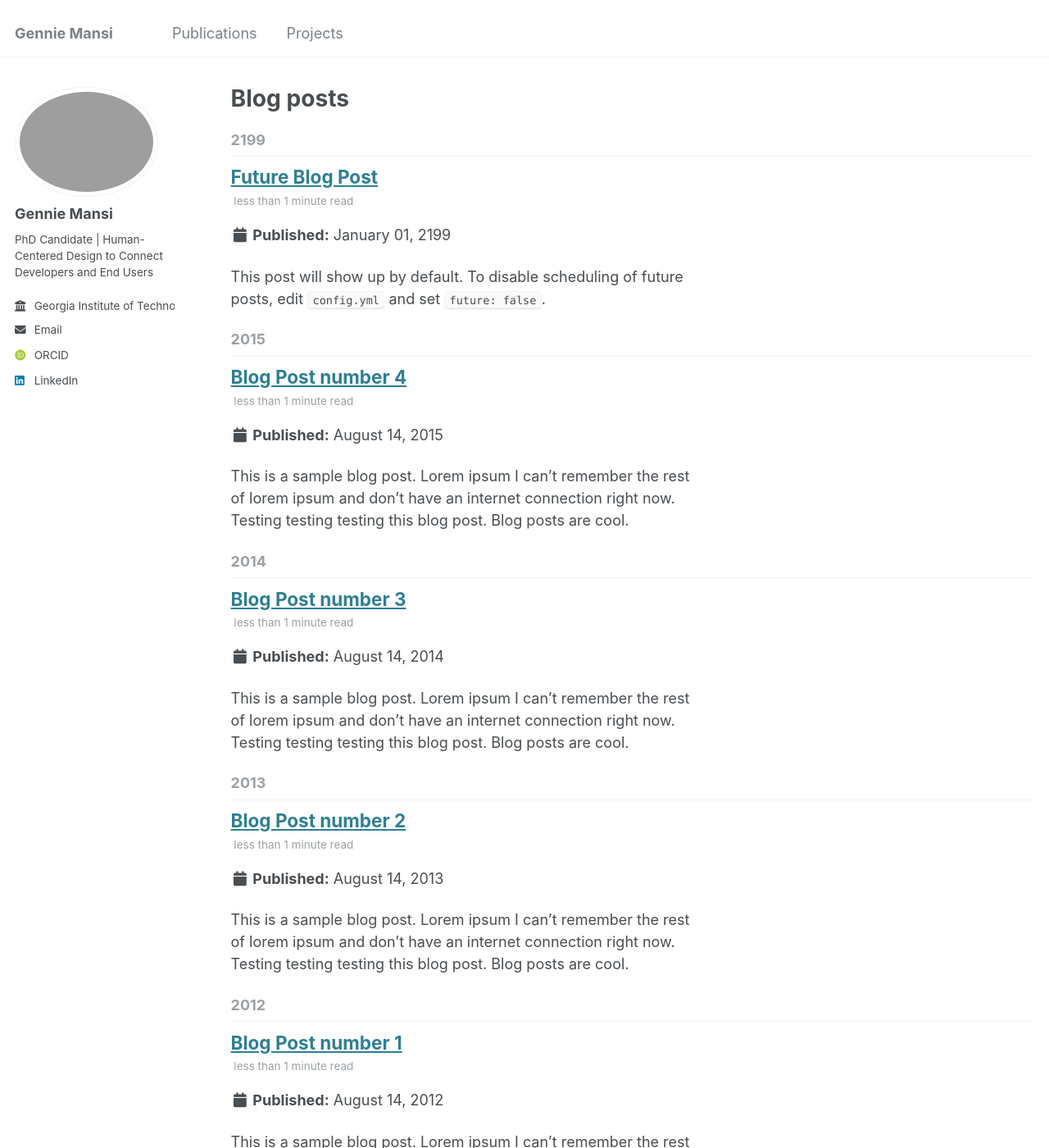
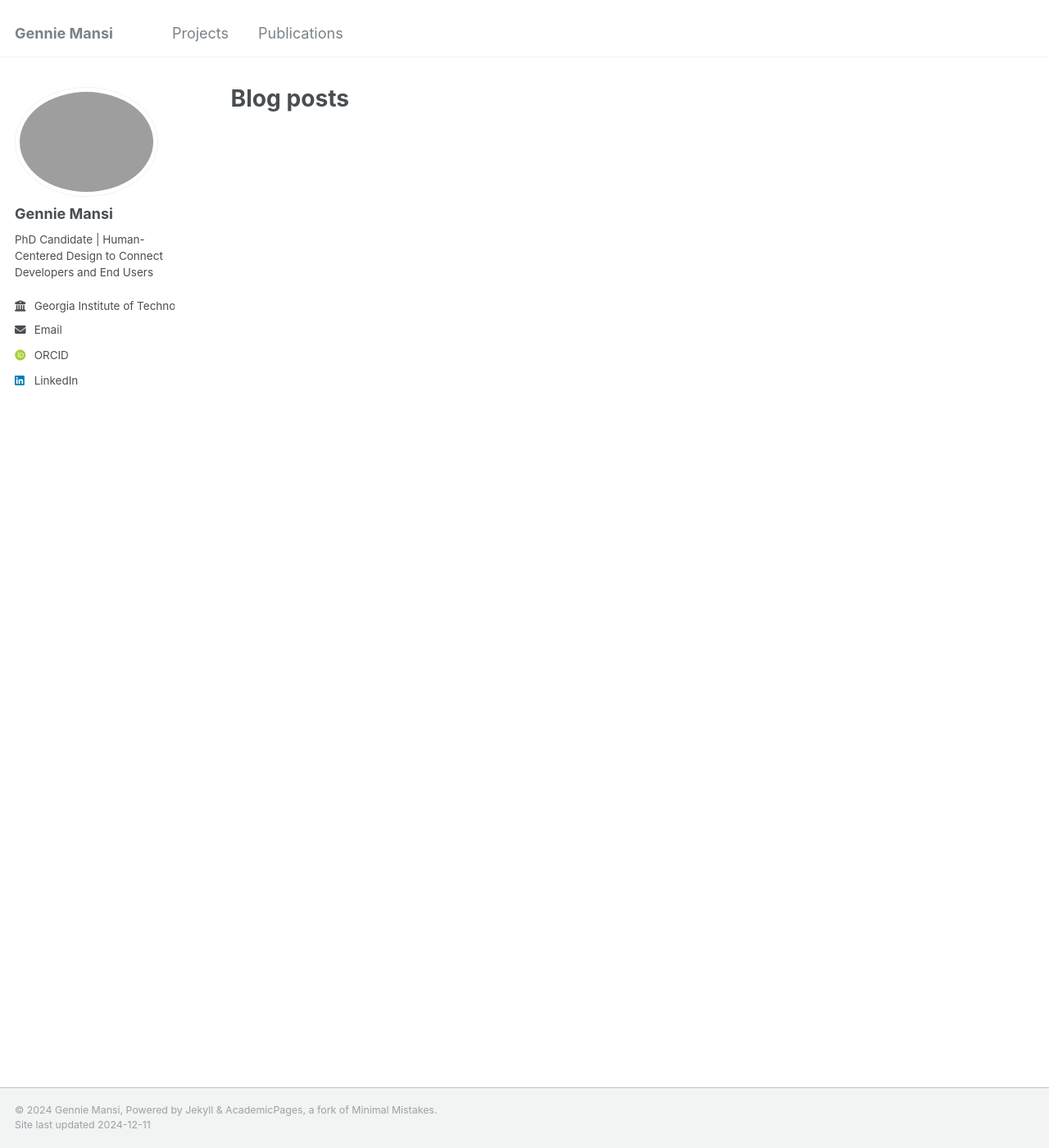
Before and after one commit to gennie-mansi/gennie-mansi.github.io, a Jekyll site: the page built from _pages/year-archive.html, in a window 1280 px wide and 1400 px high. Shown: the whole window at 82% size. Built offline with Jekyll 4.4.1, drawn with Linux system fonts in a browser that asks for light colours; some web fonts are replaced; some of the changed text lies outside the part shown.

```diff
--- a/_data/navigation.yml
+++ b/_data/navigation.yml
@@ -5,8 +5,8 @@
 # prevent it from being included in the site.
 
 main:
+  - title: "Projects"
+    url: /markdown/
+
   - title: "Publications"
     url: /publications/
-
-  - title: "Projects"
-    url: /markdown/
--- a/_posts/2012-08-14-blog-post-1.md
+++ /dev/null
@@ -1,20 +0,0 @@
----
-title: 'Blog Post number 1'
-date: 2012-08-14
-permalink: /posts/2012/08/blog-post-1/
-tags:
-  - cool posts
-  - category1
-  - category2
----
-
-This is a sample blog post. Lorem ipsum I can't remember the rest of lorem ipsum and don't have an internet connection right now. Testing testing testing this blog post. Blog posts are cool.
-
-Headings are cool
-======
-
-You can have many headings
-======
-
-Aren't headings cool?
-------
--- a/_posts/2013-08-14-blog-post-2.md
+++ /dev/null
@@ -1,20 +0,0 @@
----
-title: 'Blog Post number 2'
-date: 2013-08-14
-permalink: /posts/2013/08/blog-post-2/
-tags:
-  - cool posts
-  - category1
-  - category2
----
-
-This is a sample blog post. Lorem ipsum I can't remember the rest of lorem ipsum and don't have an internet connection right now. Testing testing testing this blog post. Blog posts are cool.
-
-Headings are cool
-======
-
-You can have many headings
-======
-
-Aren't headings cool?
-------
--- a/_posts/2014-08-14-blog-post-3.md
+++ /dev/null
@@ -1,20 +0,0 @@
----
-title: 'Blog Post number 3'
-date: 2014-08-14
-permalink: /posts/2014/08/blog-post-3/
-tags:
-  - cool posts
-  - category1
-  - category2
----
-
-This is a sample blog post. Lorem ipsum I can't remember the rest of lorem ipsum and don't have an internet connection right now. Testing testing testing this blog post. Blog posts are cool.
-
-Headings are cool
-======
-
-You can have many headings
-======
-
-Aren't headings cool?
-------
--- a/_posts/2199-01-01-future-post.md
+++ /dev/null
@@ -1,11 +0,0 @@
----
-title: 'Future Blog Post'
-date: 2199-01-01
-permalink: /posts/2012/08/blog-post-4/
-tags:
-  - cool posts
-  - category1
-  - category2
----
-
-This post will show up by default. To disable scheduling of future posts, edit `config.yml` and set `future: false`.
```
Also changed, not shown: _portfolio/portfolio-1.md (deleted, +0 -7 lines), _portfolio/portfolio-2.html (deleted, +0 -7 lines), _posts/2015-08-14-blog-post-4.md (deleted, +0 -20 lines), _talks/2012-03-01-talk-1.md (deleted, +0 -11 lines), _talks/2013-03-01-tutorial-1.md (deleted, +0 -13 lines), _talks/2014-02-01-talk-2.md (deleted, +0 -13 lines), _talks/2014-03-01-talk-3.md (deleted, +0 -11 lines), _teaching/2014-spring-teaching-1.md (deleted, +0 -20 lines), _teaching/2015-spring-teaching-2.md (deleted, +0 -20 lines), 6 other files.
